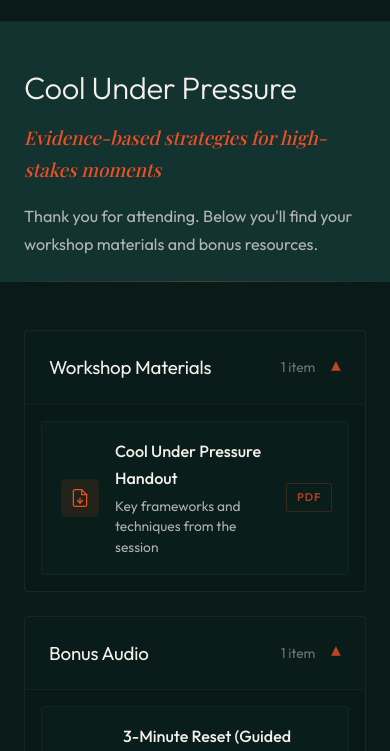
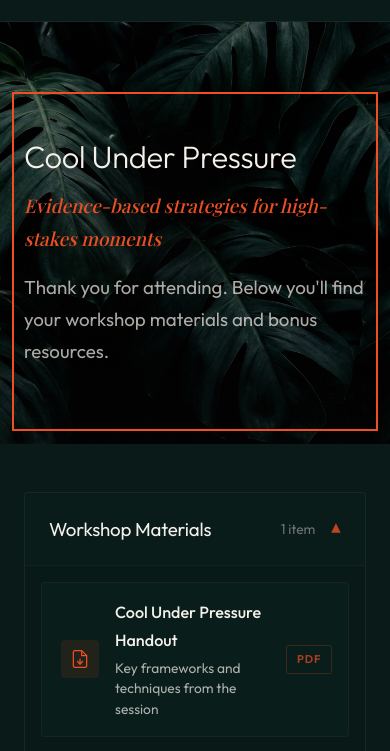
Before and after one commit to jonkrop/flourish-website, an Astro site: page /resources/cool-under-pressure in a window 390 px wide. Shown: the part 59-810 px from the top of the page. Built offline with nearby package versions, Linux system fonts and the light colour scheme; Astro itself is replaced by a stand-in of ours.

Commit message:
Add foliage hero to resource pages
Full 4-layer foliage treatment (background, orange border, foreground
overlay, content) matching the experts page pattern. 60vh hero with
fadeUp animations and responsive mobile handling.

Co-Authored-By: Claude Opus 4.6 <noreply@anthropic.com>

```diff
--- a/src/pages/resources/[slug].astro
+++ b/src/pages/resources/[slug].astro
@@ -63,11 +63,18 @@ if (kind === 'client') {
   {kind === 'client' && !isSingleTopic && (
     <!-- Multi-topic client: card grid -->
     <div class="resource-page">
-      <div class="resource-page__hero section grain">
-        <div class="container">
-          <p class="resource-page__eyebrow reveal">{clientName}</p>
-          <h1 class="resource-page__title reveal reveal-delay-1">Workshop Resources</h1>
-          <p class="resource-page__intro reveal reveal-delay-2">Select a topic below to access your materials.</p>
+      <div class="resource-page__hero">
+        <div class="hero__bg">
+          <img src="/images/hero-foliage.png" alt="" class="hero__bg-img" loading="eager" />
+        </div>
+        <div class="hero__border" aria-hidden="true"></div>
+        <div class="hero__fg" aria-hidden="true">
+          <img src="/images/foliage-overlay.png" alt="" class="hero__bg-img" />
+        </div>
+        <div class="container hero__content">
+          <p class="resource-page__eyebrow">{clientName}</p>
+          <h1 class="resource-page__title">Workshop Resources</h1>
+          <p class="resource-page__intro">Select a topic below to access your materials.</p>
         </div>
       </div>
       <div class="resource-page__grid-section section">
@@ -91,17 +98,24 @@ if (kind === 'client') {
   {kind === 'client' && isSingleTopic && topicEntries[0] && (
     <!-- Single-topic client: render topic directly -->
     <div class="resource-page">
-      <div class="resource-page__hero section grain">
-        <div class="container">
-          <p class="resource-page__eyebrow reveal">{clientName}</p>
-          <h1 class="resource-page__title reveal reveal-delay-1">{topicEntries[0].data.title}</h1>
+      <div class="resource-page__hero">
+        <div class="hero__bg">
+          <img src="/images/hero-foliage.png" alt="" class="hero__bg-img" loading="eager" />
+        </div>
+        <div class="hero__border" aria-hidden="true"></div>
+        <div class="hero__fg" aria-hidden="true">
+          <img src="/images/foliage-overlay.png" alt="" class="hero__bg-img" />
+        </div>
+        <div class="container hero__content">
+          <p class="resource-page__eyebrow">{clientName}</p>
+          <h1 class="resource-page__title">{topicEntries[0].data.title}</h1>
           {topicEntries[0].data.subtitle && (
-            <p class="resource-page__subtitle reveal reveal-delay-2">
+            <p class="resource-page__subtitle">
               <span class="accent">{topicEntries[0].data.subtitle}</span>
             </p>
           )}
           {topicEntries[0].data.intro && (
-            <p class="resource-page__intro reveal reveal-delay-3">{topicEntries[0].data.intro}</p>
+            <p class="resource-page__intro">{topicEntries[0].data.intro}</p>
           )}
         </div>
       </div>
@@ -124,22 +138,29 @@ if (kind === 'client') {
   {kind === 'topic' && (
     <!-- Topic page (accessed directly or via client link) -->
     <div class="resource-page">
-      <div class="resource-page__hero section grain">
-        <div class="container">
+      <div class="resource-page__hero">
+        <div class="hero__bg">
+          <img src="/images/hero-foliage.png" alt="" class="hero__bg-img" loading="eager" />
+        </div>
+        <div class="hero__border" aria-hidden="true"></div>
+        <div class="hero__fg" aria-hidden="true">
+          <img src="/images/foliage-overlay.png" alt="" class="hero__bg-img" />
+        </div>
+        <div class="container hero__content">
           <div id="back-link-container" class="resource-page__back-wrap" style="display: none;">
             <a id="back-link" href="#" class="resource-page__back">
               <span class="resource-page__back-arrow">&#8592;</span>
               <span id="back-link-text">Back to Resources</span>
             </a>
           </div>
-          <h1 class="resource-page__title reveal">{(entry.data as any).title}</h1>
+          <h1 class="resource-page__title">{(entry.data as any).title}</h1>
           {(entry.data as any).subtitle && (
-            <p class="resource-page__subtitle reveal reveal-delay-1">
+            <p class="resource-page__subtitle">
               <span class="accent">{(entry.data as any).subtitle}</span>
             </p>
           )}
           {(entry.data as any).intro && (
-            <p class="resource-page__intro reveal reveal-delay-2">{(entry.data as any).intro}</p>
+            <p class="resource-page__intro">{(entry.data as any).intro}</p>
           )}
         </div>
       </div>
@@ -194,31 +215,80 @@ if (kind === 'client') {
 </ResourceLayout>
 
 <style>
-  /* ---- Hero ---- */
+  /* ---- Hero (foliage, matching experts page) ---- */
   .resource-page__hero {
-    background: var(--green);
-    padding-block: var(--space-xl) var(--space-lg);
     position: relative;
+    min-height: 60vh;
+    display: flex;
+    align-items: center;
     overflow: hidden;
   }
 
-  .resource-page__hero::before {
+  .hero__bg {
+    position: absolute;
+    inset: 0;
+    z-index: 0;
+  }
+
+  .hero__bg-img {
+    width: 100%;
+    height: 100%;
+    object-fit: cover;
+    display: block;
+  }
+
+  .hero__bg::after {
     content: '';
     position: absolute;
-    bottom: 0;
-    left: 0;
-    right: 0;
-    height: 1px;
-    background: linear-gradient(90deg, transparent, rgba(240, 78, 35, 0.3), transparent);
+    inset: 0;
+    background:
+      radial-gradient(ellipse 60% 50% at 35% 45%, rgba(5, 5, 5, 0.5) 0%, transparent 70%),
+      linear-gradient(to bottom, rgba(5, 5, 5, 0.25) 0%, rgba(5, 5, 5, 0.05) 40%, rgba(5, 5, 5, 0.4) 100%);
+    z-index: 1;
+  }
+
+  .hero__border {
+    position: absolute;
+    top: 90px;
+    left: 3.5%;
+    right: 3.5%;
+    bottom: 5%;
+    border: 2px solid var(--orange);
+    z-index: 2;
+    pointer-events: none;
+  }
+
+  .hero__fg {
+    position: absolute;
+    inset: 0;
+    z-index: 3;
+    pointer-events: none;
+    clip-path: polygon(3% 72%, 32% 72%, 32% 100%, 3% 100%);
+  }
+
+  .resource-page__hero .container {
+    max-width: none;
+    margin-inline: 0;
+    padding-left: max(7.5%, 4rem);
+    padding-right: max(7.5%, 4rem);
+  }
+
+  .hero__content {
+    position: relative;
+    z-index: 4;
+    padding-top: 8rem;
+    padding-bottom: max(7%, 4.5rem);
   }
 
   .resource-page__eyebrow {
     font-size: var(--text-sm);
     font-weight: 600;
-    letter-spacing: 0.08em;
+    letter-spacing: 0.12em;
     text-transform: uppercase;
     color: var(--orange);
-    margin-bottom: var(--space-sm);
+    margin-bottom: var(--space-md);
+    opacity: 0;
+    animation: fadeUp 0.8s 0.2s forwards;
   }
 
   .resource-page__title {
@@ -228,19 +298,30 @@ if (kind === 'client') {
     letter-spacing: -0.01em;
     color: var(--cream);
     margin-bottom: var(--space-sm);
-    max-width: 700px;
+    max-width: 28ch;
+    opacity: 0;
+    animation: fadeUp 0.8s 0.4s forwards;
   }
 
   .resource-page__subtitle {
     font-size: var(--text-lg);
     margin-bottom: var(--space-sm);
+    opacity: 0;
+    animation: fadeUp 0.8s 0.6s forwards;
   }
 
   .resource-page__intro {
-    font-size: var(--text-base);
+    font-size: var(--text-lg);
     color: var(--text-muted);
-    max-width: 600px;
+    max-width: 58ch;
     line-height: 1.7;
+    opacity: 0;
+    animation: fadeUp 0.8s 0.6s forwards;
+  }
+
+  @keyframes fadeUp {
+    from { opacity: 0; transform: translateY(20px); }
+    to { opacity: 1; transform: translateY(0); }
   }
 
   /* ---- Back link ---- */
@@ -295,7 +376,31 @@ if (kind === 'client') {
 
   @media (max-width: 768px) {
     .resource-page__hero {
-      padding-block: var(--space-lg) var(--space-md);
+      min-height: 50vh;
+    }
+
+    .hero__border {
+      top: 70px;
+      left: 3%;
+      right: 3%;
+      bottom: 3%;
+    }
+
+    .hero__fg {
+      display: none;
+    }
+
+    .resource-page__hero .container {
+      padding-inline: max(5%, 1.5rem);
+    }
+
+    .hero__content {
+      padding-top: 5.5rem;
+      padding-bottom: 3rem;
+    }
+
+    .resource-page__title {
+      max-width: 100%;
     }
 
     .resource-page__grid {
```
